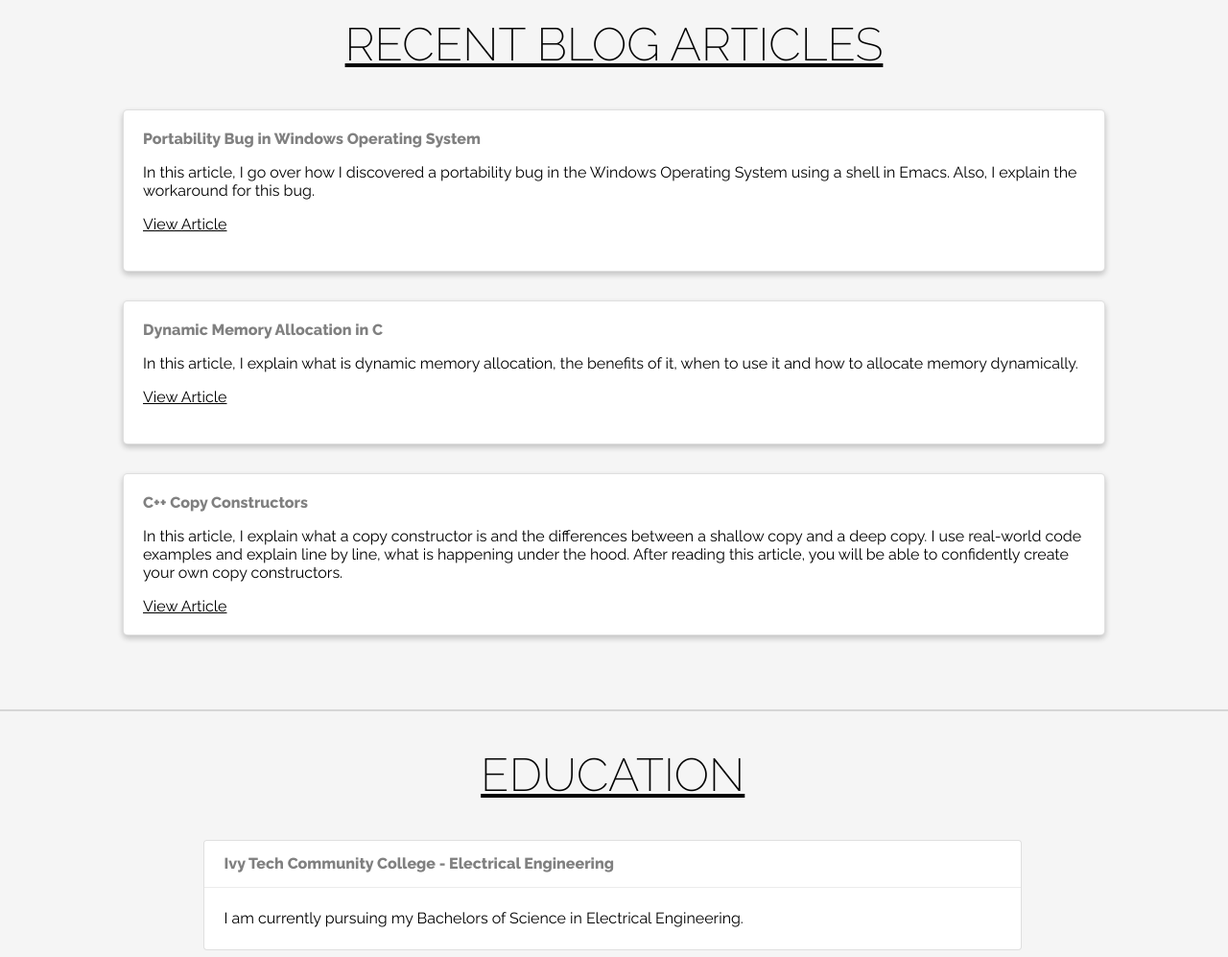
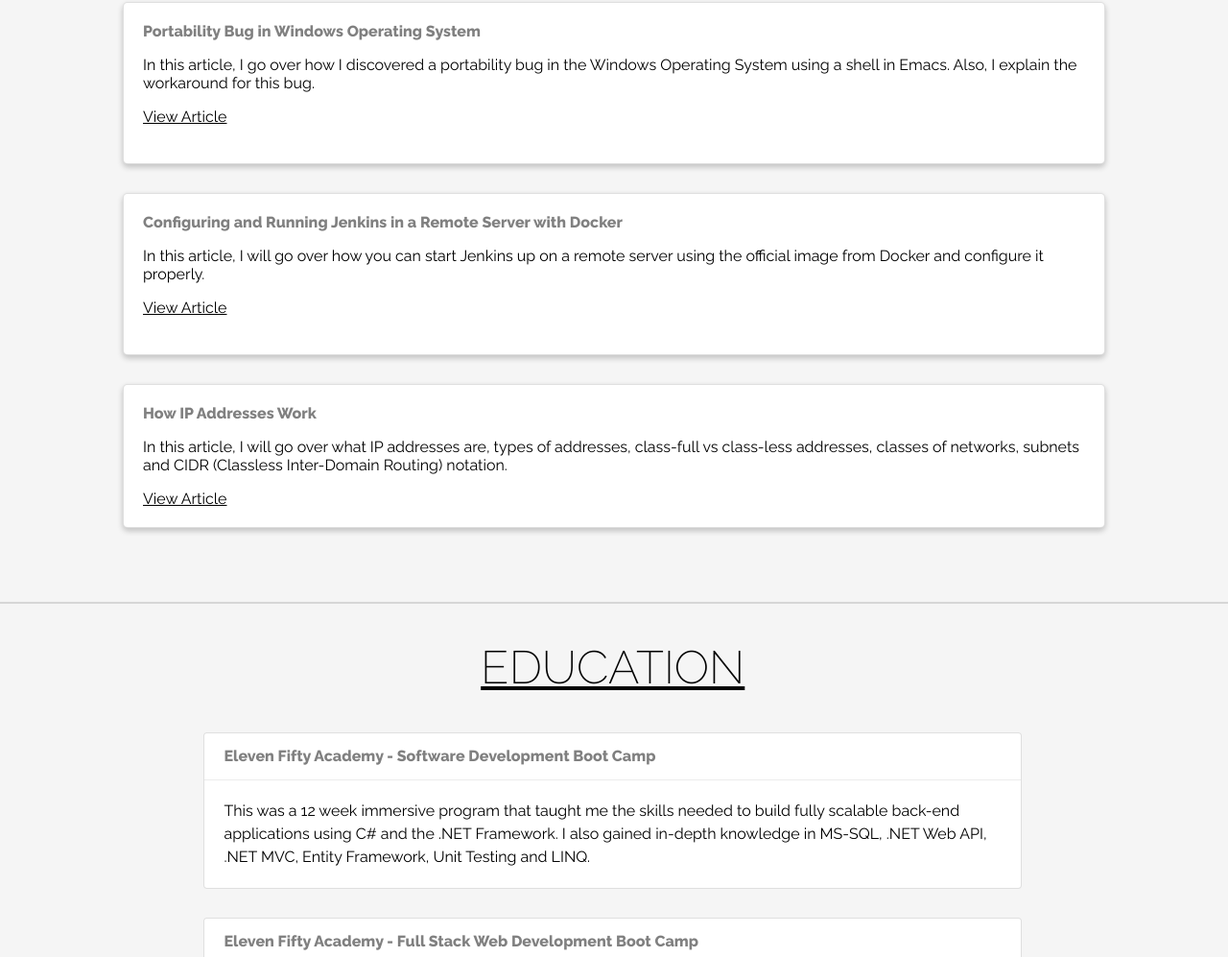
Before and after one commit to TomK111/TomislavKraljic.github.io, a plain HTML site: page index.html in a window 1280 px wide. Shown: the part 1803-2800 px from the top of the page at 96% size. Drawn offline with Linux system fonts and the light colour scheme.

Commit message:
updated portfolio

```diff
--- a/index.html
+++ b/index.html
@@ -85,15 +85,6 @@
             and frameworks such as Entity, Web API and .NET Core.
           </p>
 
-
-          <p>Every day, I keep learning as much as I can. I am currently looking to shift my career towards
-            embedded systems and application development with C and C++. I believe you can truly bring
-            value and positive impact to this world with it. It powers our
-            operating systems, databases, video games, web browsers and has landed us
-            on the Moon and Mars. The possibilities are endless.
-          </p>
-
-
         </div>
       </div>
       <div class="side-content"></div>
@@ -170,25 +161,25 @@
               </div>
           <div class="project-card">
             <div class="project-content">
-              <h4>Dynamic Memory Allocation in C</h4>
+              <h4>Configuring and Running Jenkins in a Remote Server with Docker</h4>
               <p>
-                In this article, I explain what is dynamic memory allocation, the benefits of it, when to use it and how to allocate
-                memory dynamically.
+                In this article, I will go over how you can start Jenkins up on
+                a remote server using the official image from Docker and configure it properly.
               </p>
-              <a href="https://dev.to/tomislavkraljic/dynamic-memory-allocation-in-c-36fh" target="_blank">View Article</a>
+              <a href="https://dev.to/tomislavkraljic/configuring-and-running-jenkins-on-a-remote-server-with-docker-1cdl" target="_blank">View Article</a>
               <br />
             </div>
           </div>
 
           <div class="project-card">
             <div class="project-content">
-              <h4>C++ Copy Constructors</h4>
+              <h4>How IP Addresses Work</h4>
               <p>
-                In this article, I explain what a copy constructor is and the differences between a
-                shallow copy and a deep copy. I use real-world code examples and explain line by line,
-                what is happening under the hood. After reading this article, you will be able to confidently
-                create your own copy constructors.</p>
-              <a href="https://dev.to/tomislavkraljic/c-copy-constructors-5cij" target="_blank">View Article</a>
+                In this article, I will go over what IP addresses are, types of addresses,
+                class-full vs class-less addresses, classes of networks, subnets and CIDR
+                (Classless Inter-Domain Routing) notation.
+              </p>
+              <a href="https://dev.to/tomislavkraljic/how-ip-addresses-work-jl2" target="_blank">View Article</a>
             </div>
           </div>
         </div>
@@ -205,20 +196,6 @@
           <h2>Education</h2>
         </div>
         <div class="content-body">
-          <div class="card">
-            <div class="card-header">
-              <h4>
-                Ivy Tech Community College - Electrical Engineering
-              </h4>
-
-            </div>
-            <div class="card-content">
-              <p class="education">
-                I am currently pursuing my Bachelors of Science in Electrical Engineering.
-              </p>
-            </div>
-            </div>
-
           <div class="card">
             <div class="card-header">
               <h4>
```
